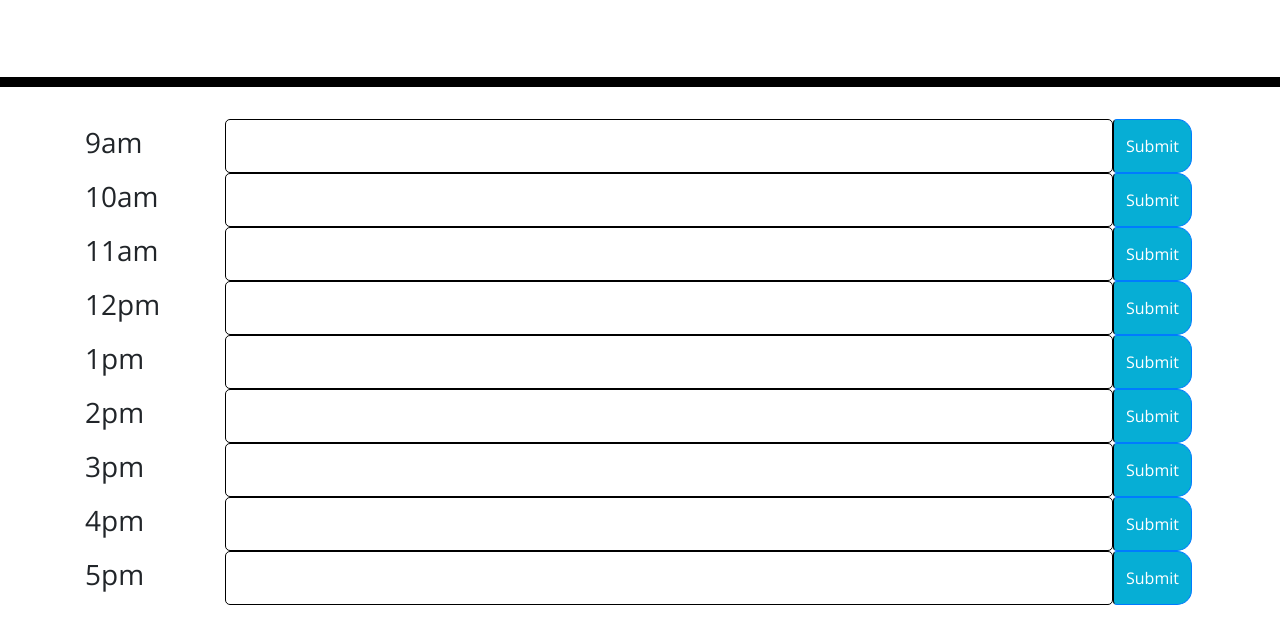
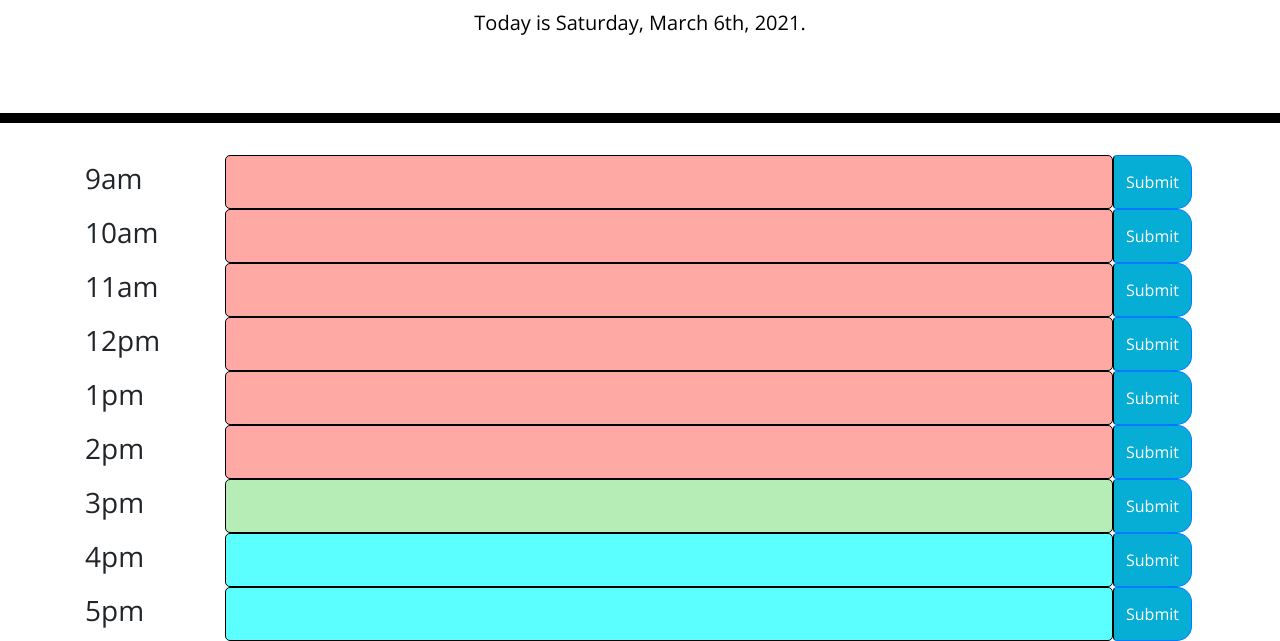
Before and after one commit to TreyLove/Work-Scheduler, a plain HTML site: page index.html in a window 1280 px wide. Shown: the part 181-822 px from the top of the page. Before the commit the page ends 800 px from the top, so only its background shows below. Drawn offline with nearby package versions, Linux system fonts and the light colour scheme.

Commit message:
added moment to display the current day in the header and make the textareas change color depending on whether their corresponding time is in the past, present or future. also added in css classes to allow the textAreas to change color.

```diff
--- a/script.js
+++ b/script.js
@@ -1,36 +1,41 @@
 let textInput
 let textArray = ["", "", "", "", "", "", "", "", ""]
-
-
-
 if (JSON.parse(localStorage.getItem("savedArray")) === null) {
     localStorage.setItem("savedArray", JSON.stringify(textArray));
-
 }
-
 else {
     textArray = JSON.parse(localStorage.getItem("savedArray"))
-    console.log(textArray)
     let i = 0
     $("textarea").each(function () {
         $(this).html(textArray[i])
         i++
-
     })
-
 }
-
 $(".saveBtn").on("click", function (event) {
     textInput = $(this).siblings(".user-input").val()
-    //localStorage.setItem("storeInput", )
     var textRow = parseInt(($(this).attr("id")))
-    //console.log(textRow)
+    textArray[textRow] = textInput
+    localStorage.setItem("savedArray", JSON.stringify(textArray))
+})
+function chartTime() {
+    var currentTime = moment()
+    var chartHour = parseInt(currentTime.format("HH"));
 
-    textArray[textRow] = textInput
+    $("textArea").each(function () {
+        if (parseInt($(this).data("time")) === chartHour) {
+            $(this).addClass("current")
+        }
+        if (parseInt($(this).data("time")) > chartHour) {
+            $(this).addClass("later")
+        }
+        if (parseInt($(this).data("time")) < chartHour) {
+            $(this).addClass("previous")
+        }
+    })
+}
+chartTime()
+$("#currentDay").html("Today is " + moment().format("dddd, MMMM Do, YYYY."));
 
-    localStorage.setItem("savedArray", JSON.stringify(textArray))
-
-    console.log(textArray)
-    console.log(JSON.parse(localStorage.getItem("savedArray")))
-
-})
+setInterval(() => {
+    chartTime()
+}, 60000);
--- a/style.css
+++ b/style.css
@@ -87,3 +87,16 @@ textarea{
   margin-right: 40px ;
   min-width: 100px;
 }
+
+.current{
+  background-color: #77dd7788;
+}
+
+
+.previous{
+  background-color: #ff696191;
+}
+
+.later{
+  background-color: rgba(0, 255, 255, 0.644);
+}
```
